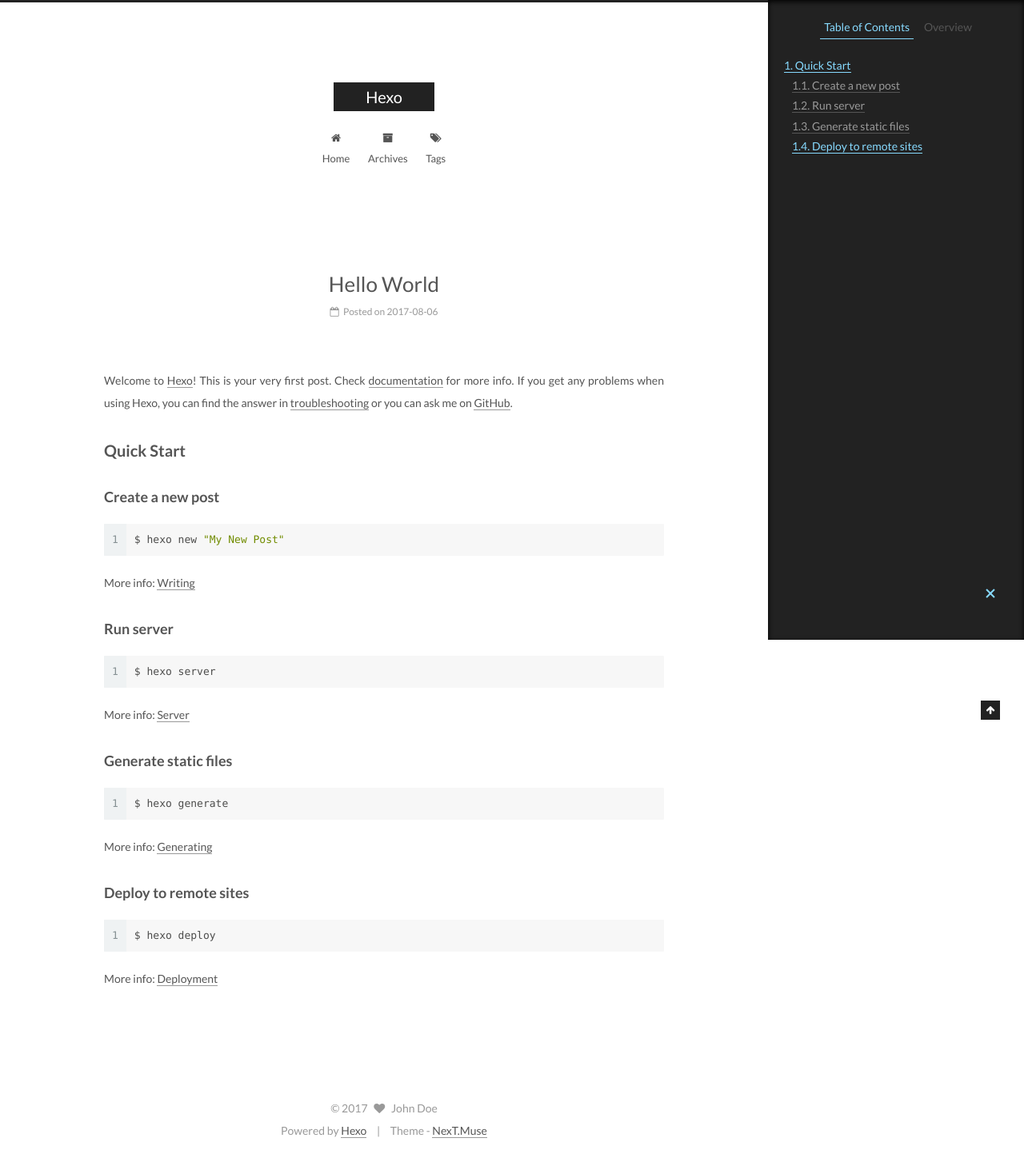
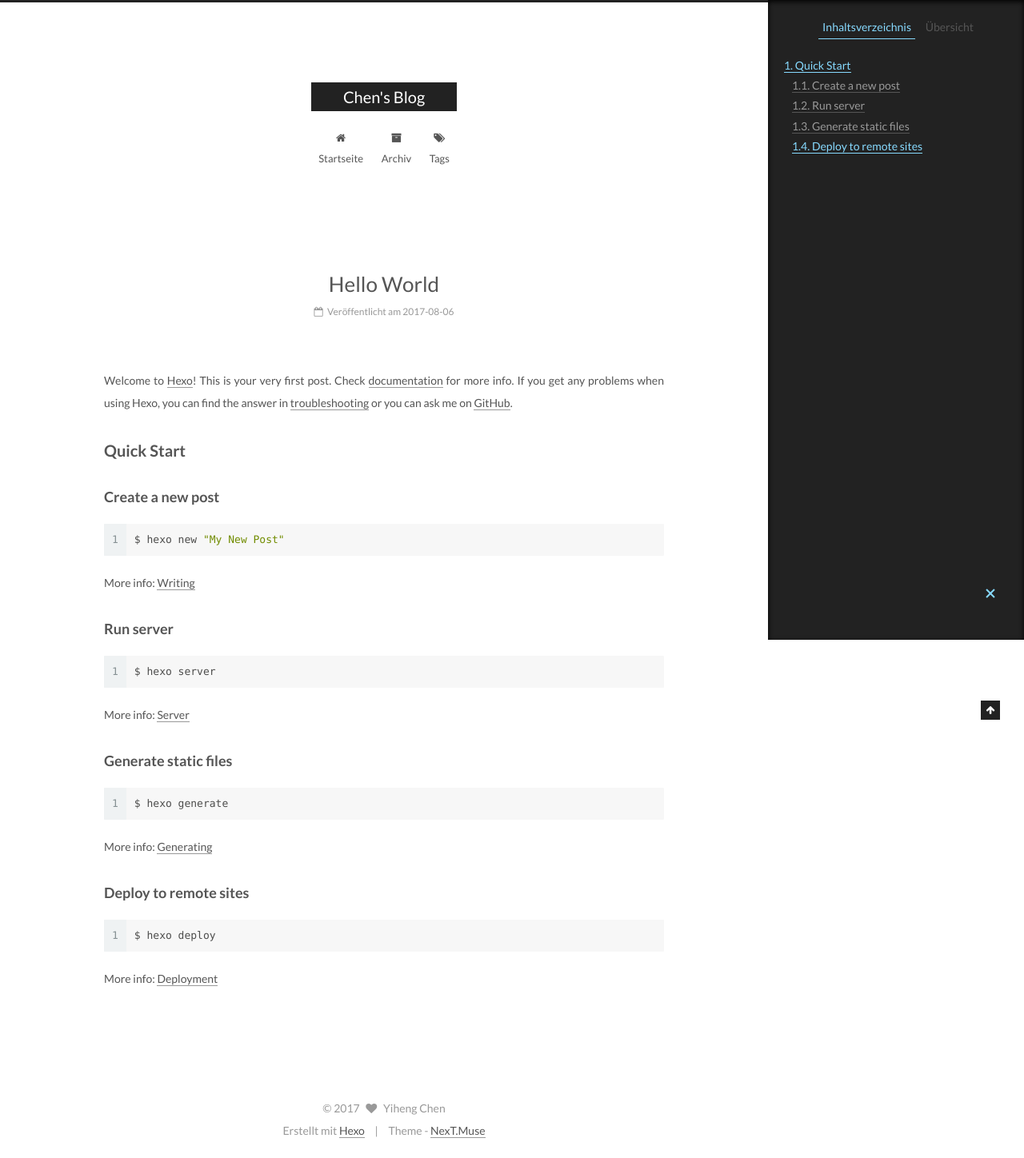
Before and after one commit to buguniaoyst/yiheng.github.io, a plain HTML site: page 2017/08/06/hello-world/index.html in a window 1280 px wide. Shown: the whole page at 80% size. Drawn offline with Linux system fonts and the light colour scheme.

Commit message:
Site updated: 2017-08-06 15:47:55

```diff
--- a/2017/08/06/hello-world/index.html
+++ b/2017/08/06/hello-world/index.html
@@ -98,7 +98,7 @@
 <meta property="og:type" content="article">
 <meta property="og:title" content="Hello World">
 <meta property="og:url" content="https://winnerchen.github.io/2017/08/06/hello-world/index.html">
-<meta property="og:site_name" content="Hexo">
+<meta property="og:site_name" content="Chen&#39;s Blog">
 <meta property="og:description" content="Welcome to Hexo! This is your very first post. Check documentation for more info. If you get any problems when using Hexo, you can find the answer in troubleshooting or you can ask me on GitHub. Quick">
 <meta property="og:updated_time" content="2017-08-06T07:33:38.982Z">
 <meta name="twitter:card" content="summary">
@@ -138,7 +138,7 @@
 
 
 
-  <title>Hello World | Hexo</title>
+  <title>Hello World | Chen's Blog</title>
 
 
 
@@ -174,7 +174,7 @@
     <div class="custom-logo-site-title">
       <a href="/yiheng.github.io/"  class="brand" rel="start">
         <span class="logo-line-before"><i></i></span>
-        <span class="site-title">Hexo</span>
+        <span class="site-title">Chen's Blog</span>
         <span class="logo-line-after"><i></i></span>
       </a>
     </div>
@@ -204,7 +204,7 @@
 
               <i class="menu-item-icon fa fa-fw fa-home"></i> <br />
 
-            Home
+            Startseite
           </a>
         </li>
 
@@ -214,7 +214,7 @@
 
               <i class="menu-item-icon fa fa-fw fa-archive"></i> <br />
 
-            Archives
+            Archiv
           </a>
         </li>
 
@@ -264,13 +264,13 @@
     <link itemprop="mainEntityOfPage" href="https://winnerchen.github.io/yiheng.github.io/2017/08/06/hello-world/">
 
     <span hidden itemprop="author" itemscope itemtype="http://schema.org/Person">
-      <meta itemprop="name" content="John Doe">
+      <meta itemprop="name" content="Yiheng Chen">
       <meta itemprop="description" content="">
       <meta itemprop="image" content="/yiheng.github.io/images/avatar.gif">
     </span>
 
     <span hidden itemprop="publisher" itemscope itemtype="http://schema.org/Organization">
-      <meta itemprop="name" content="Hexo">
+      <meta itemprop="name" content="Chen's Blog">
     </span>
 
 
@@ -288,7 +288,7 @@
                 <i class="fa fa-calendar-o"></i>
               </span>
 
-                <span class="post-meta-item-text">Posted on</span>
+                <span class="post-meta-item-text">Veröffentlicht am</span>
 
               <time title="Post created" itemprop="dateCreated datePublished" datetime="2017-08-06T15:33:38+08:00">
                 2017-08-06
@@ -407,10 +407,10 @@
 
         <ul class="sidebar-nav motion-element">
           <li class="sidebar-nav-toc sidebar-nav-active" data-target="post-toc-wrap" >
-            Table of Contents
+            Inhaltsverzeichnis
           </li>
           <li class="sidebar-nav-overview" data-target="site-overview">
-            Overview
+            Übersicht
           </li>
         </ul>
 
@@ -419,8 +419,8 @@
         <div class="site-author motion-element" itemprop="author" itemscope itemtype="http://schema.org/Person">
           <img class="site-author-image" itemprop="image"
                src="/yiheng.github.io/images/avatar.gif"
-               alt="John Doe" />
-          <p class="site-author-name" itemprop="name">John Doe</p>
+               alt="Yiheng Chen" />
+          <p class="site-author-name" itemprop="name">Yiheng Chen</p>
 
               <p class="site-description motion-element" itemprop="description"></p>
 
@@ -431,7 +431,7 @@
             <div class="site-state-item site-state-posts">
               <a href="/yiheng.github.io/archives/">
                 <span class="site-state-item-count">1</span>
-                <span class="site-state-item-name">posts</span>
+                <span class="site-state-item-name">Artikel</span>
               </a>
             </div>
 
@@ -496,12 +496,12 @@
   <span class="with-love">
     <i class="fa fa-heart"></i>
   </span>
-  <span class="author" itemprop="copyrightHolder">John Doe</span>
+  <span class="author" itemprop="copyrightHolder">Yiheng Chen</span>
 </div>
 
 
 <div class="powered-by">
-  Powered by <a class="theme-link" href="https://hexo.io">Hexo</a>
+  Erstellt mit  <a class="theme-link" href="https://hexo.io">Hexo</a>
 </div>
 
 <div class="theme-info">
```
Also changed, not shown: archives/2017/08/index.html (+13 -13 lines), archives/2017/index.html (+13 -13 lines), archives/index.html (+13 -13 lines), index.html (+15 -15 lines).
